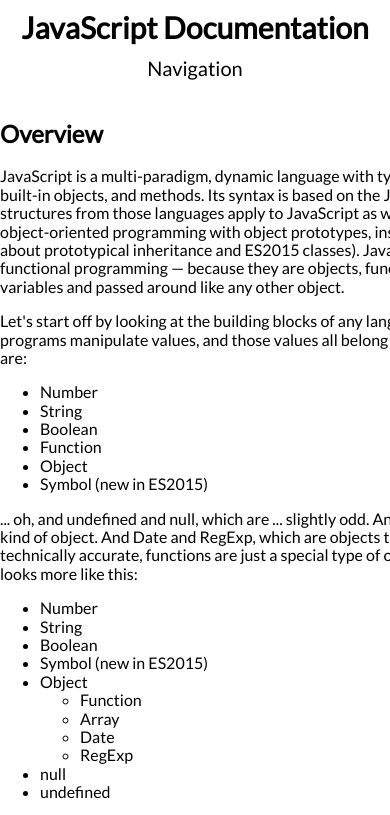
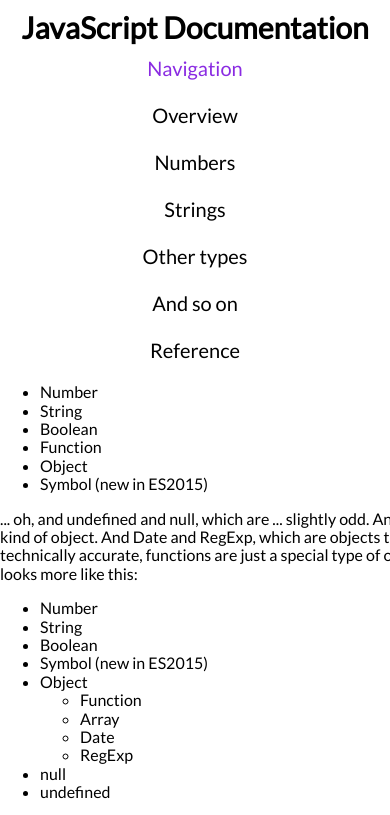
Before and after one commit to Shizuri/FreeCodeCamp-projects, a plain HTML site: page Technical-documentation-page/index.html in a window 390 px wide. Both pictures are taken after a click on the element "Navigation". Shown: the top 815 px of the page. Drawn offline with Linux system fonts and the light colour scheme.

Commit message:
Finished technical documentation page

```diff
--- a/Technical-documentation-page/index.css
+++ b/Technical-documentation-page/index.css
@@ -1,5 +1,6 @@
 .body {
     font-family: 'Lato', sans-serif;
+    font-size: 1em;
     display: flex;
 }
 
@@ -21,6 +22,7 @@ code {
     line-height: 2;
     padding: 15px;
     margin: 10px;
+    z-index: -1;
 }
 
 .bottom-space-filler {
@@ -48,12 +50,22 @@ code {
     padding: 12px;
     text-decoration: none;
     color: black;
+    z-index: 2;
+}
+
+.nav-link-mobile {
+    display: none;
+    padding: 12px;
+    text-decoration: none;
+    color: black;
+    z-index: 2;
 }
 
 #navigation-popup {
     padding: 12px;
     display: none;
     cursor: pointer;
+    z-index: 2;
 }
 
 @media (max-width: 900px) {
--- a/Technical-documentation-page/index.html
+++ b/Technical-documentation-page/index.html
@@ -12,13 +12,20 @@
 <body class="body">
     <nav id="navbar">
         <header>JavaScript Documentation</header>
+        <div id="navigation-popup" onclick="show()">Navigation</div>
+        <a href="#Overview" class="nav-link-mobile">Overview</a>
+        <a href="#Numbers" class="nav-link-mobile">Numbers</a>
+        <a href="#Strings" class="nav-link-mobile">Strings</a>
+        <a href="#Other_types" class="nav-link-mobile">Other types</a>
+        <a href="#And_so_on" class="nav-link-mobile">And so on</a>
+        <a href="#Reference" class="nav-link-mobile">Reference</a>
+
         <a href="#Overview" class="nav-link">Overview</a>
         <a href="#Numbers" class="nav-link">Numbers</a>
         <a href="#Strings" class="nav-link">Strings</a>
         <a href="#Other_types" class="nav-link">Other types</a>
         <a href="#And_so_on" class="nav-link">And so on</a>
         <a href="#Reference" class="nav-link">Reference</a>
-        <div id="navigation-popup" onclick="show()">Navigation</div>
     </nav>
     <main id="main-doc">
         <section class="main-section" id="Overview">
--- a/Technical-documentation-page/nav.js
+++ b/Technical-documentation-page/nav.js
@@ -1,7 +1,18 @@
 const show = () => {
-    let navElements = document.getElementsByClassName('nav-link')
+    const navElements = document.getElementsByClassName('nav-link-mobile')
+    // Get all the navigation links for mobile
 
-    for(let i = 0; i < navElements.length; i++){
-        console.log(navElements[i])
+    for (let i = 0; i < navElements.length; i++) {
+        const navElementsStyle = getComputedStyle(navElements[i])
+        // Get the computed values for the style. This is necessary when the style is in a .css file
+        navElementsStyle.display === 'none' ? navElements[i].style.display = 'block' : navElements[i].style.display = 'none'
+        // Toggle the diplay value
     }
+
+    const mainNavElement = document.getElementById('navigation-popup')
+    // Get the navigation element
+    const mainNavElementStyle = getComputedStyle(mainNavElement)
+    // Get its computed style
+    mainNavElementStyle.color === 'rgb(0, 0, 0)' ? mainNavElement.style.color = 'blueviolet' : mainNavElement.style.color = 'black'
+    // Toggle its color to show that it's enabled or disabled
 }
```
